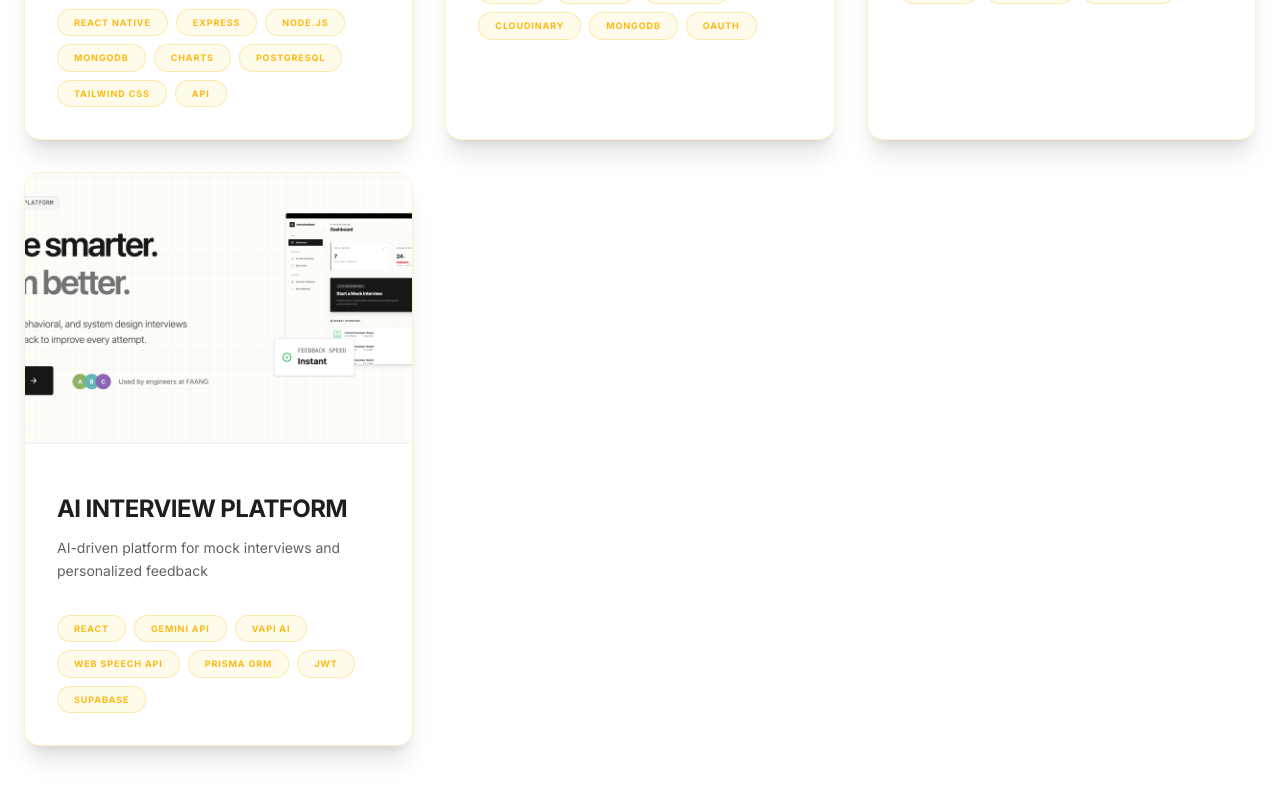
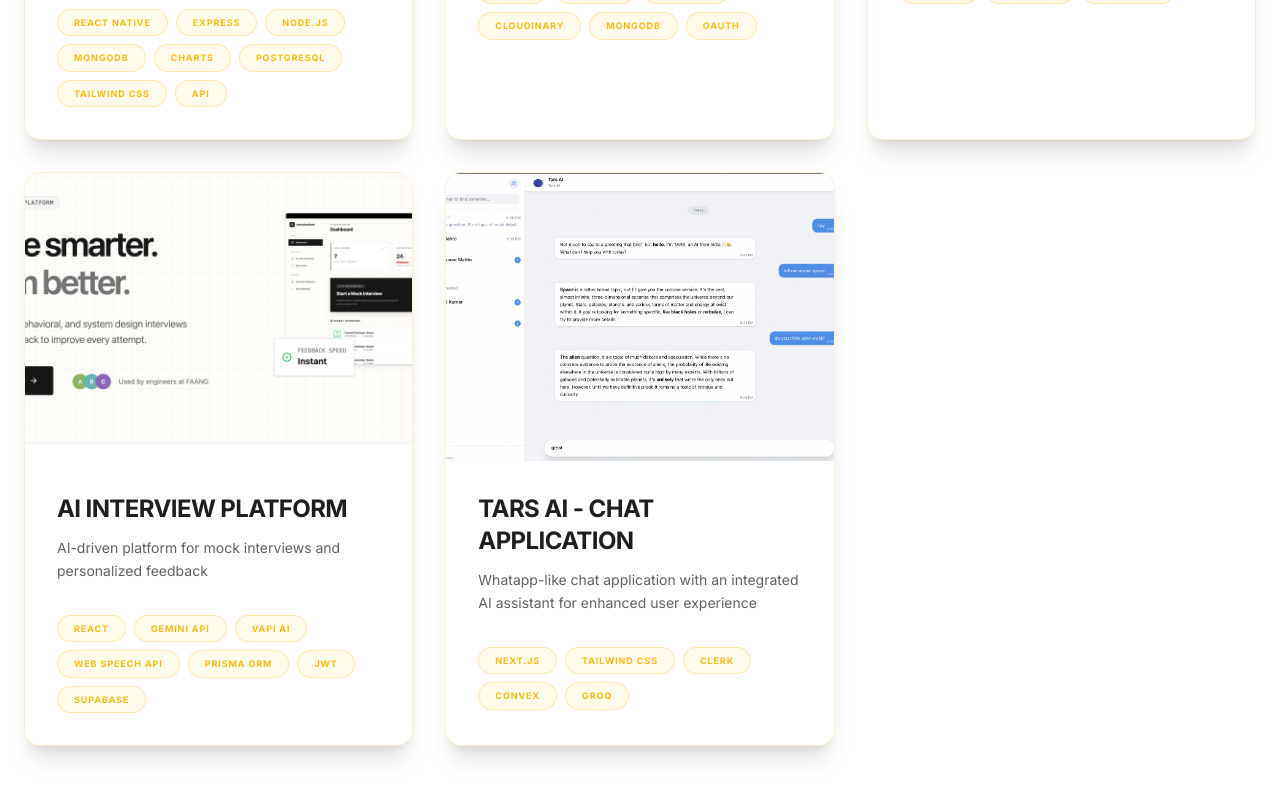
Before and after one commit to THE-Amrit-mahto-05/portfolio, a React (Vite) app: page / in a window 1280 px wide. Shown: the part 2914-3714 px from the top of the page. Built offline with nearby package versions, Linux system fonts and the light colour scheme; a web font is replaced by a local one.

Commit message:
new project

```diff
--- a/src/data/projects.js
+++ b/src/data/projects.js
@@ -3,6 +3,7 @@ import ss from "../assets/projects/ss.png";
 import note from "../assets/projects/note.png"
 import e from "../assets/projects/e.png"
 import interview from "../assets/projects/interview.png"
+import inter from "../assets/projects/inter.png"
 
 export const projects = [
   {
@@ -41,4 +42,13 @@ export const projects = [
     uml: "adding",
     tags: ["React", "Gemini API", "Vapi AI", "Web Speech API", "Prisma ORM", "JWT", "Supabase"]
   },
+  {
+    title: "Tars AI - Chat Application",
+    desc: "Whatapp-like chat application with an integrated AI assistant for enhanced user experience",
+    images: [inter],
+    live: "https://tars-ai-five.vercel.app/",
+    github: "https://github.com/THE-Amrit-mahto-05/Tars-AI-Chat-Application.git",
+    uml: "adding",
+    tags: ["Next.js", "Tailwind CSS", "Clerk", "Convex","Groq"]
+  },
 ];
```
Also changed, not shown: src/assets/projects/Inter.png (added).
